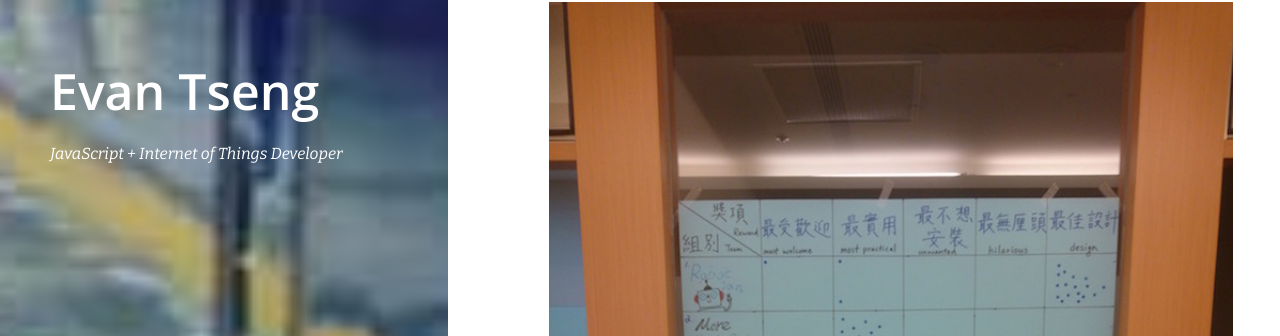
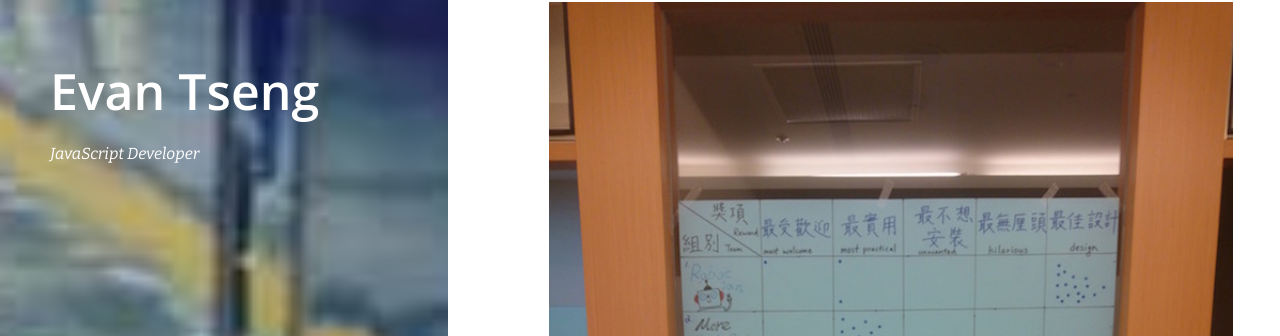
Before and after one commit to evanxd/blog, a Jekyll site: the page built from index.html, in a window 1280 px wide. Shown: the part 2381-2717 px from the top of the page. Built offline with Jekyll 4.4.1, drawn with Linux system fonts in a browser that asks for light colours; nearby versions of some CDN libraries; Markdown is read by kramdown in place of the engine named in the settings.

Commit message:
Update _config.yml

```diff
--- a/_config.yml
+++ b/_config.yml
@@ -1,6 +1,6 @@
 # Site settings
 title: 'Evan Tseng'
-tagline: 'JavaScript + Internet of Things Developer'
+tagline: 'JavaScript Developer'
 sidebar_image: /images/cover.jpg
 
 # Build settings
```
